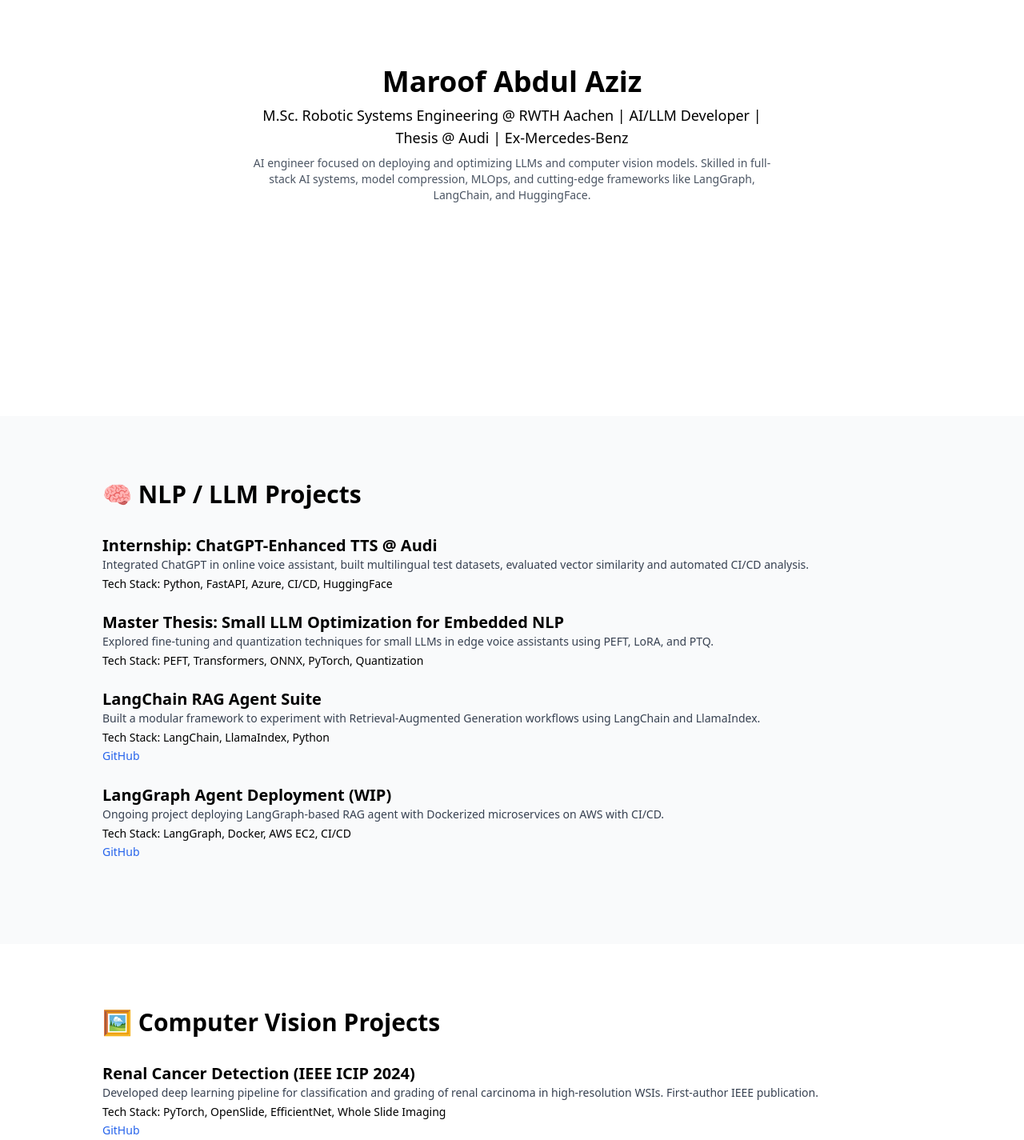
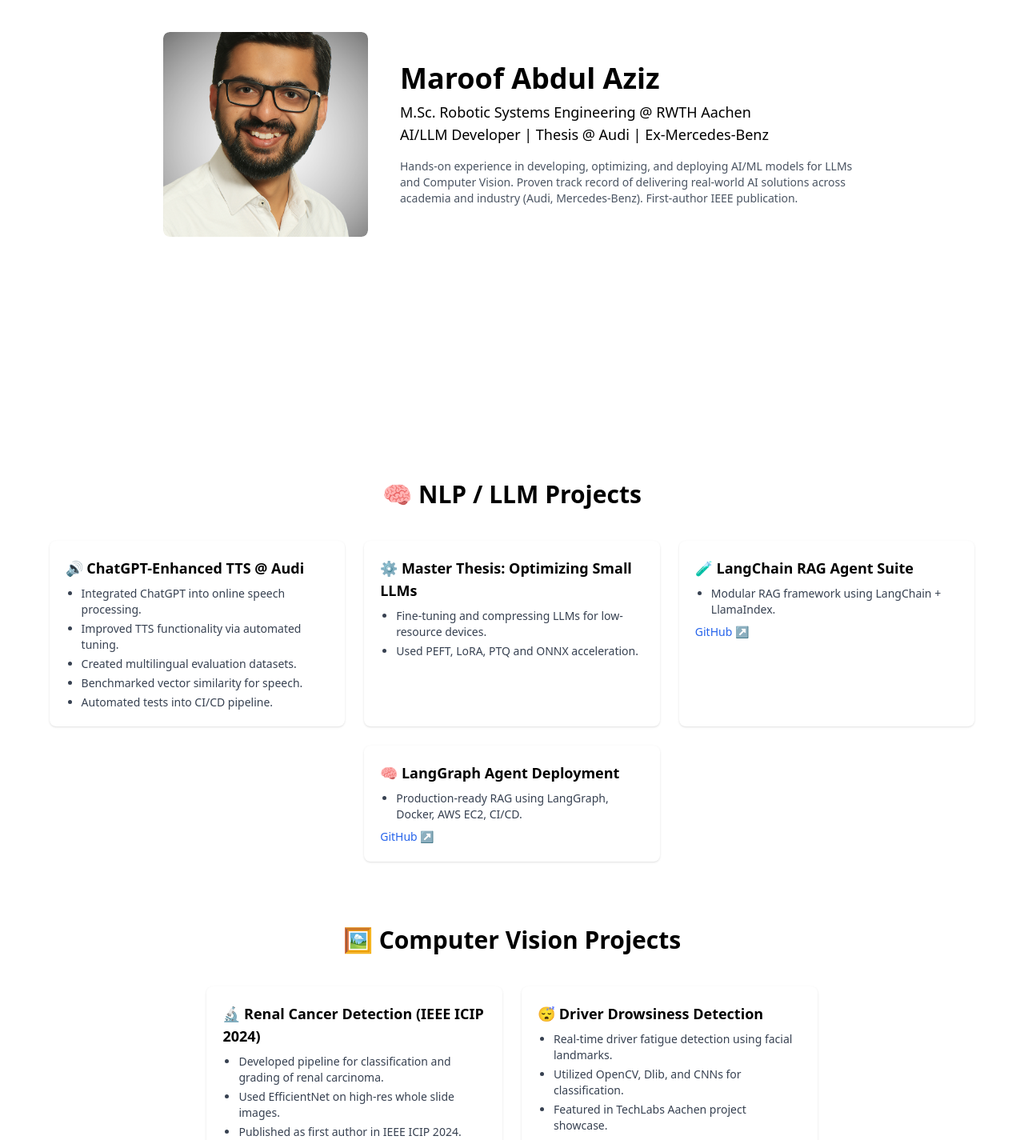
Before and after one commit to RoboMaroof/maroof-portfolio, a Next.js app: page / in a window 1280 px wide. Shown: the part 280-1705 px from the top of the page at 80% size. Built offline with nearby package versions, Linux system fonts and the light colour scheme.

Commit message:
bullet points and photo added

```diff
--- a/app/components/IntroSection.js
+++ b/app/components/IntroSection.js
@@ -1,16 +1,26 @@
 'use client'
-import Section from './Section'
+import Image from 'next/image'
 
 export default function IntroSection() {
   return (
-    <section className="min-h-screen flex items-center justify-center bg-white px-6 pt-24">
-      <div className="text-center max-w-2xl">
+    <section className="min-h-screen bg-white px-6 pt-24 flex flex-col md:flex-row items-center justify-center gap-10">
+      <div className="rounded-lg overflow-hidden w-64 h-64">
+        <Image
+          src="/images/profile.jpg"
+          alt="Maroof"
+          width={256}
+          height={256}
+          className="rounded-lg object-cover h-full w-full"
+        />
+      </div>
+      <div className="max-w-xl text-center md:text-left">
         <h1 className="text-4xl font-bold">Maroof Abdul Aziz</h1>
         <p className="text-lg mt-2">
-          M.Sc. Robotic Systems Engineering @ RWTH Aachen | AI/LLM Developer | Thesis @ Audi | Ex-Mercedes-Benz
+          M.Sc. Robotic Systems Engineering @ RWTH Aachen<br />
+          AI/LLM Developer | Thesis @ Audi | Ex-Mercedes-Benz
         </p>
-        <p className="mt-2 text-sm text-gray-600">
-          AI engineer focused on deploying and optimizing LLMs and computer vision models. Skilled in full-stack AI systems, model compression, MLOps, and cutting-edge frameworks like LangGraph, LangChain, and HuggingFace.
+        <p className="mt-4 text-sm text-gray-600">
+          Hands-on experience in developing, optimizing, and deploying AI/ML models for LLMs and Computer Vision. Proven track record of delivering real-world AI solutions across academia and industry (Audi, Mercedes-Benz). First-author IEEE publication.
         </p>
       </div>
     </section>
--- a/app/components/ProjectsSection.js
+++ b/app/components/ProjectsSection.js
@@ -1,49 +1,85 @@
 'use client'
 import Section from './Section'
-import ProjectCard from './ProjectCard'
+
+const ProjectTile = ({ title, points, link }) => (
+  <div className="bg-white rounded-lg shadow p-5 hover:shadow-lg transition w-full md:w-[48%] lg:w-[30%]">
+    <h3 className="text-lg font-bold mb-2">{title}</h3>
+    <ul className="text-sm list-disc pl-5 text-gray-700 space-y-1">
+      {points.map((pt, i) => (
+        <li key={i}>{pt}</li>
+      ))}
+    </ul>
+    {link && (
+      <a
+        href={link}
+        className="text-blue-600 text-sm mt-2 inline-block hover:underline"
+        target="_blank"
+      >
+        GitHub ↗
+      </a>
+    )}
+  </div>
+)
 
 export default function ProjectsSection() {
   return (
-    <div id="projects">
-      <Section title="🧠 NLP / LLM Projects" bg="bg-gray-50">
-        <ProjectCard
-          title="Internship: ChatGPT-Enhanced TTS @ Audi"
-          description="Integrated ChatGPT in online voice assistant, built multilingual test datasets, evaluated vector similarity and automated CI/CD analysis."
-          tech="Python, FastAPI, Azure, CI/CD, HuggingFace"
+    <section id="projects" className="bg-white py-20 px-6">
+      <h2 className="text-3xl font-bold text-center mb-10">🧠 NLP / LLM Projects</h2>
+      <div className="flex flex-wrap gap-6 justify-center">
+        <ProjectTile
+          title="🔊 ChatGPT-Enhanced TTS @ Audi"
+          points={[
+            'Integrated ChatGPT into online speech processing.',
+            'Improved TTS functionality via automated tuning.',
+            'Created multilingual evaluation datasets.',
+            'Benchmarked vector similarity for speech.',
+            'Automated tests into CI/CD pipeline.',
+          ]}
         />
-        <ProjectCard
-          title="Master Thesis: Small LLM Optimization for Embedded NLP"
-          description="Explored fine-tuning and quantization techniques for small LLMs in edge voice assistants using PEFT, LoRA, and PTQ."
-          tech="PEFT, Transformers, ONNX, PyTorch, Quantization"
+        <ProjectTile
+          title="⚙️ Master Thesis: Optimizing Small LLMs"
+          points={[
+            'Fine-tuning and compressing LLMs for low-resource devices.',
+            'Used PEFT, LoRA, PTQ and ONNX acceleration.',
+          ]}
         />
-        <ProjectCard
-          title="LangChain RAG Agent Suite"
-          description="Built a modular framework to experiment with Retrieval-Augmented Generation workflows using LangChain and LlamaIndex."
-          tech="LangChain, LlamaIndex, Python"
+        <ProjectTile
+          title="🧪 LangChain RAG Agent Suite"
+          points={[
+            'Modular RAG framework using LangChain + LlamaIndex.',
+          ]}
           link="https://github.com/RoboMaroof/LangChain-RAG-Agent-Suite"
         />
-        <ProjectCard
-          title="LangGraph Agent Deployment (WIP)"
-          description="Ongoing project deploying LangGraph-based RAG agent with Dockerized microservices on AWS with CI/CD."
-          tech="LangGraph, Docker, AWS EC2, CI/CD"
+        <ProjectTile
+          title="🧠 LangGraph Agent Deployment"
+          points={[
+            'Production-ready RAG using LangGraph, Docker, AWS EC2, CI/CD.',
+          ]}
           link="https://github.com/RoboMaroof/LangGraph-Agent-LLMOps-Deployment"
         />
-      </Section>
+      </div>
 
-      <Section title="🖼️ Computer Vision Projects" bg="bg-white">
-        <ProjectCard
-          title="Renal Cancer Detection (IEEE ICIP 2024)"
-          description="Developed deep learning pipeline for classification and grading of renal carcinoma in high-resolution WSIs. First-author IEEE publication."
-          tech="PyTorch, OpenSlide, EfficientNet, Whole Slide Imaging"
+      <h2 className="text-3xl font-bold text-center mt-20 mb-10">🖼️ Computer Vision Projects</h2>
+      <div className="flex flex-wrap gap-6 justify-center">
+        <ProjectTile
+          title="🔬 Renal Cancer Detection (IEEE ICIP 2024)"
+          points={[
+            'Developed pipeline for classification and grading of renal carcinoma.',
+            'Used EfficientNet on high-res whole slide images.',
+            'Published as first author in IEEE ICIP 2024.',
+          ]}
           link="https://github.com/RoboMaroof/Cancer-Detection-on-WSIs---LFB"
         />
-        <ProjectCard
-          title="Driver Drowsiness Detection"
-          description="Used CNNs and facial landmark detection for real-time driver fatigue classification. Featured in TechLabs Aachen."
-          tech="OpenCV, TensorFlow, Dlib"
+        <ProjectTile
+          title="😴 Driver Drowsiness Detection"
+          points={[
+            'Real-time driver fatigue detection using facial landmarks.',
+            'Utilized OpenCV, Dlib, and CNNs for classification.',
+            'Featured in TechLabs Aachen project showcase.',
+          ]}
           link="https://github.com/RoboMaroof/TechLabs_DriverDrowsinessDetection"
         />
-      </Section>
-    </div>
+      </div>
+    </section>
   )
 }
```
Also changed, not shown: public/images/profile.jpg (added).
